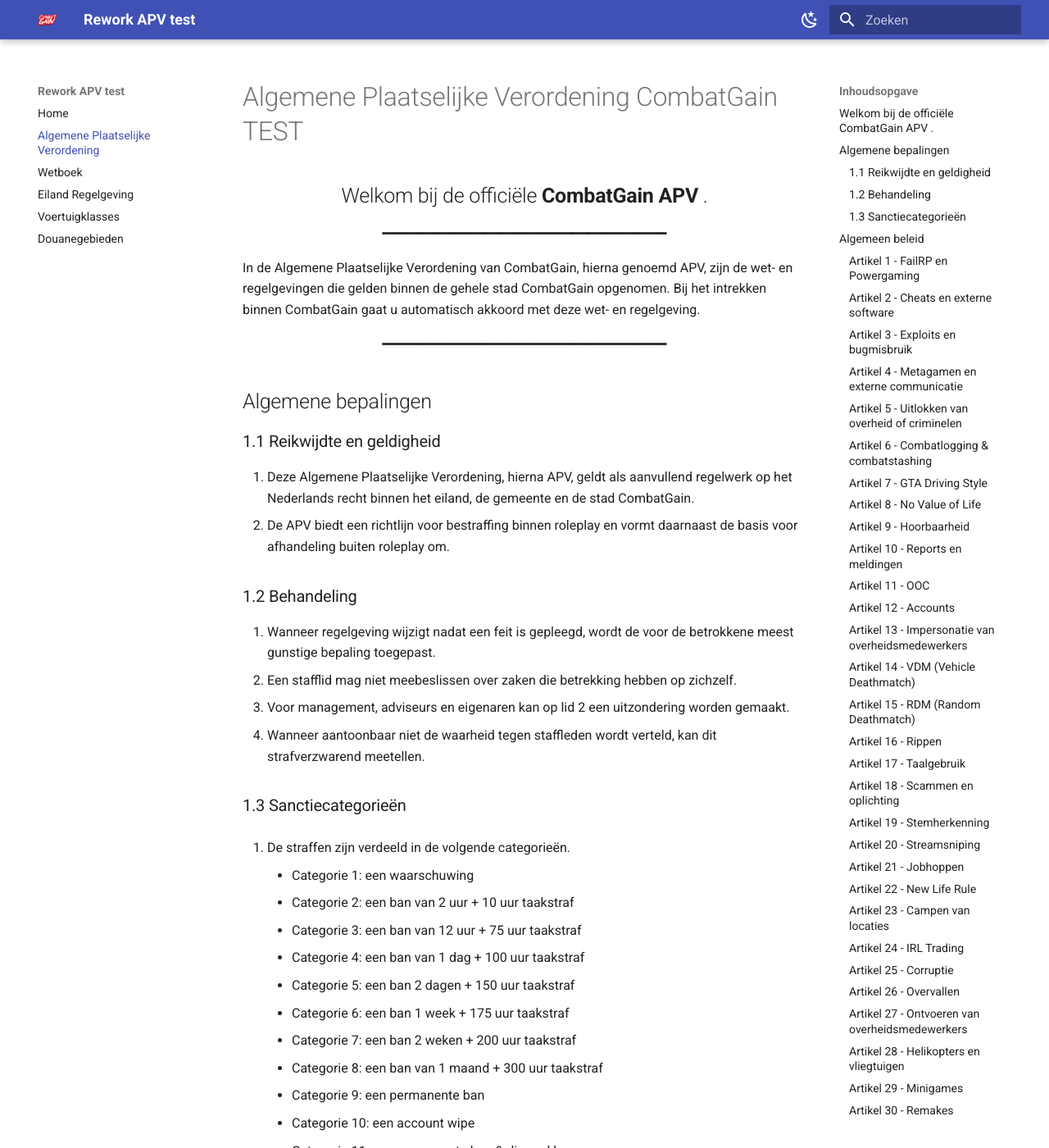
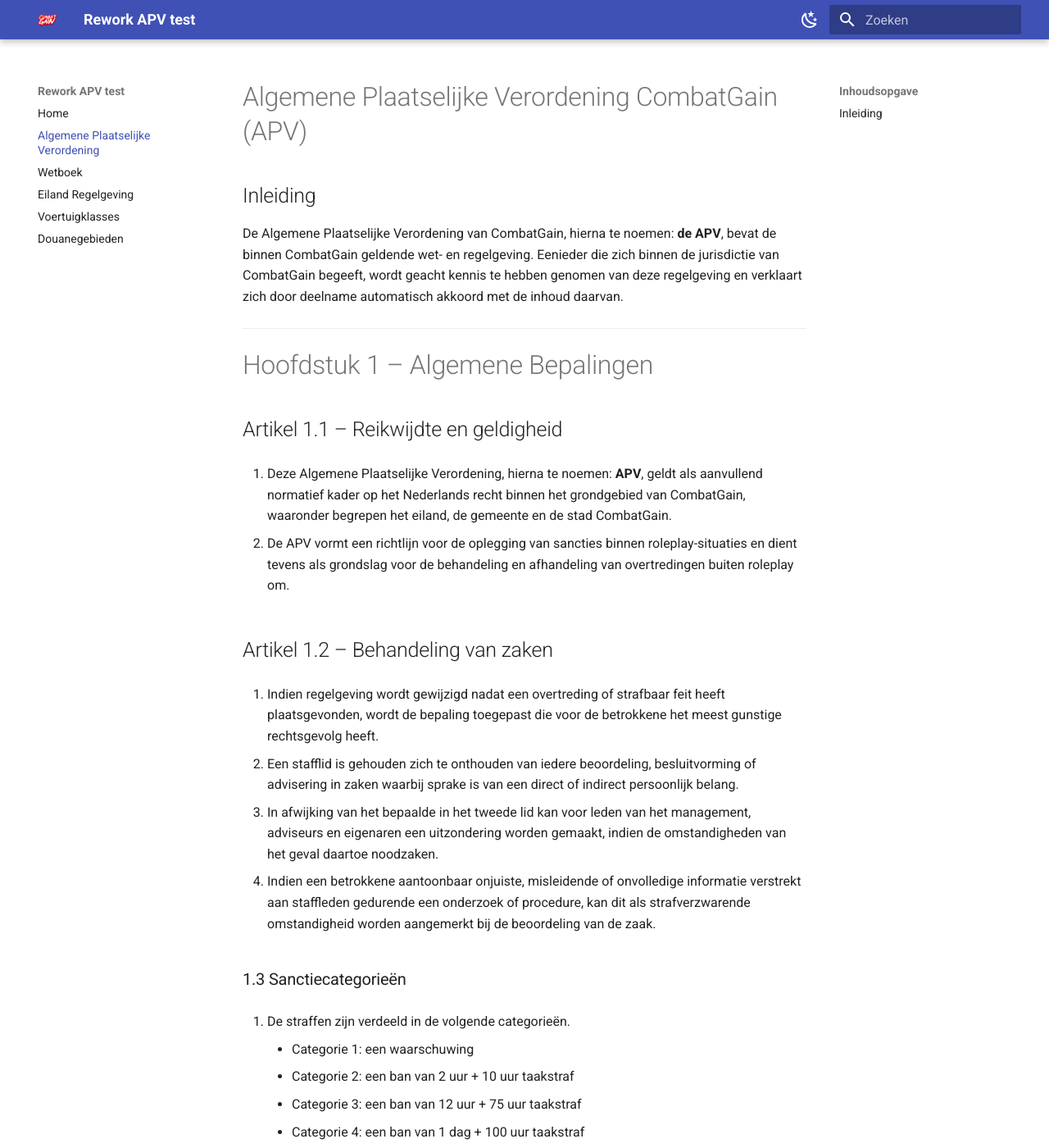
Before and after one commit to Sungerbob1/APVcg, an MkDocs documentation site: the page built from docs/apv.md, in a window 1280 px wide and 1400 px high. Shown: the whole window at 82% size. Built offline with MkDocs 1.6.1 and Material for MkDocs 9.7.7, drawn with Linux system fonts in a browser that asks for light colours; comment, search, counter and statistics services are not loaded.

Commit message:
mooi man

```diff
--- a/docs/apv.md
+++ b/docs/apv.md
@@ -1,27 +1,29 @@
-# Algemene Plaatselijke Verordening CombatGain TEST
-## <center> Welkom bij de officiële <b>CombatGain APV</b> .
- <center> ━━━━━━━━━━━━━━━━━━━━━━━━━━━━━━━━━━━━ </center>
+# Algemene Plaatselijke Verordening CombatGain (APV)
 
+## Inleiding
 
-In de Algemene Plaatselijke Verordening van CombatGain, hierna genoemd APV,
-zijn de wet- en regelgevingen die gelden binnen de gehele stad CombatGain opgenomen.
-Bij het intrekken binnen CombatGain gaat u automatisch akkoord met deze wet- en regelgeving.</center>
+De Algemene Plaatselijke Verordening van CombatGain, hierna te noemen: **de APV**, bevat de binnen CombatGain geldende wet- en regelgeving. Eenieder die zich binnen de jurisdictie van CombatGain begeeft, wordt geacht kennis te hebben genomen van deze regelgeving en verklaart zich door deelname automatisch akkoord met de inhoud daarvan.
 
- <center> ━━━━━━━━━━━━━━━━━━━━━━━━━━━━━━━━━━━━ </center>
+---
 
-## Algemene bepalingen
+# Hoofdstuk 1 – Algemene Bepalingen
 
-### 1.1 Reikwijdte en geldigheid
+## Artikel 1.1 – Reikwijdte en geldigheid
 
-1. Deze Algemene Plaatselijke Verordening, hierna APV, geldt als aanvullend regelwerk op het Nederlands recht binnen het eiland, de gemeente en de stad CombatGain.
-2. De APV biedt een richtlijn voor bestraffing binnen roleplay en vormt daarnaast de basis voor afhandeling buiten roleplay om.
+1. Deze Algemene Plaatselijke Verordening, hierna te noemen: **APV**, geldt als aanvullend normatief kader op het Nederlands recht binnen het grondgebied van CombatGain, waaronder begrepen het eiland, de gemeente en de stad CombatGain.
 
-### 1.2 Behandeling
+2. De APV vormt een richtlijn voor de oplegging van sancties binnen roleplay-situaties en dient tevens als grondslag voor de behandeling en afhandeling van overtredingen buiten roleplay om.
 
-1. Wanneer regelgeving wijzigt nadat een feit is gepleegd, wordt de voor de betrokkene meest gunstige bepaling toegepast.
-2. Een stafflid mag niet meebeslissen over zaken die betrekking hebben op zichzelf.
-3. Voor management, adviseurs en eigenaren kan op lid 2 een uitzondering worden gemaakt.
-4. Wanneer aantoonbaar niet de waarheid tegen staffleden wordt verteld, kan dit strafverzwarend meetellen.
+## Artikel 1.2 – Behandeling van zaken
+
+1. Indien regelgeving wordt gewijzigd nadat een overtreding of strafbaar feit heeft plaatsgevonden, wordt de bepaling toegepast die voor de betrokkene het meest gunstige rechtsgevolg heeft.
+
+2. Een stafflid is gehouden zich te onthouden van iedere beoordeling, besluitvorming of advisering in zaken waarbij sprake is van een direct of indirect persoonlijk belang.
+
+3. In afwijking van het bepaalde in het tweede lid kan voor leden van het management, adviseurs en eigenaren een uitzondering worden gemaakt, indien de omstandigheden van het geval daartoe noodzaken.
+
+4. Indien een betrokkene aantoonbaar onjuiste, misleidende of onvolledige informatie verstrekt aan staffleden gedurende een onderzoek of procedure, kan dit als strafverzwarende omstandigheid worden aangemerkt bij de beoordeling van de zaak.
+
 
 ### 1.3 Sanctiecategorieën
 
```
